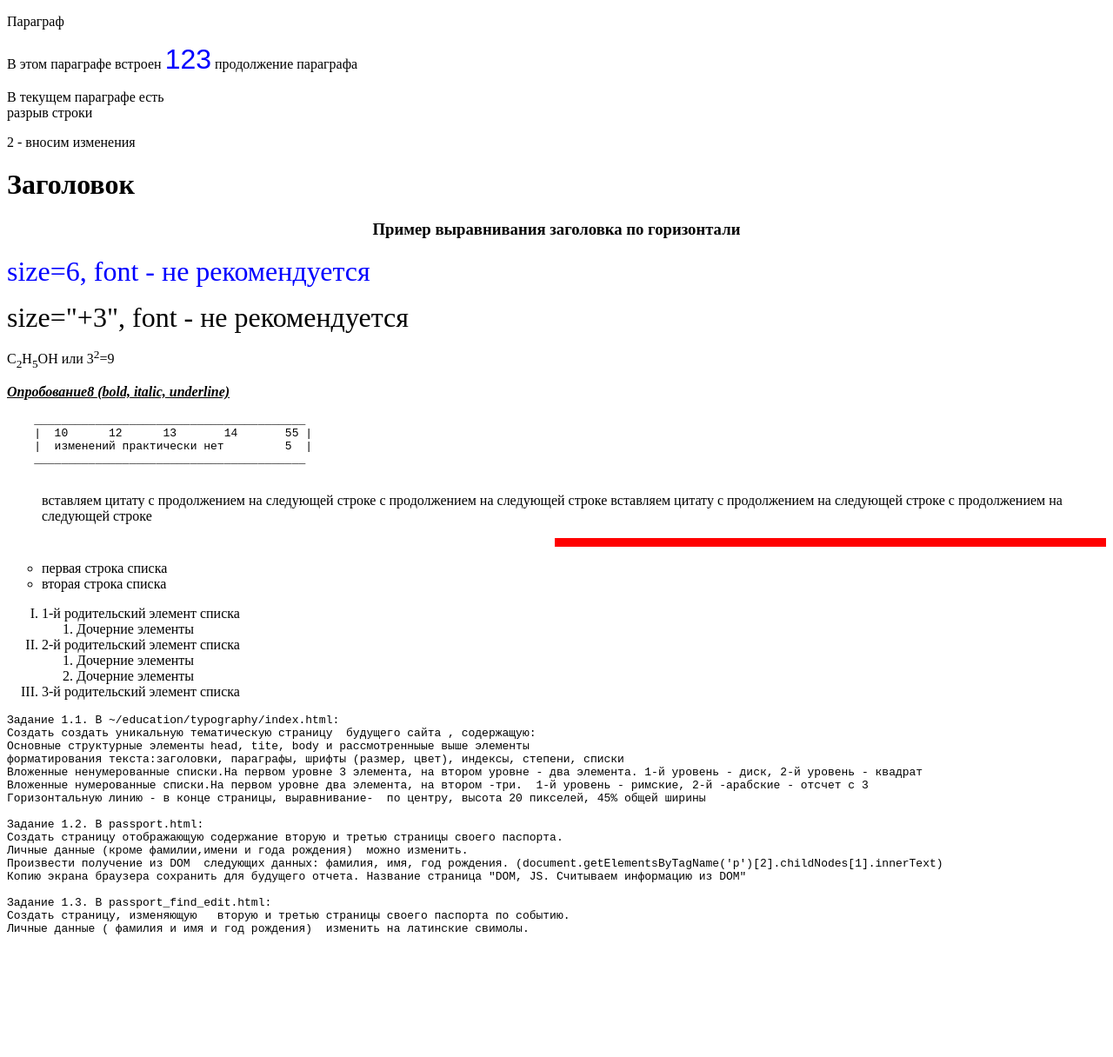
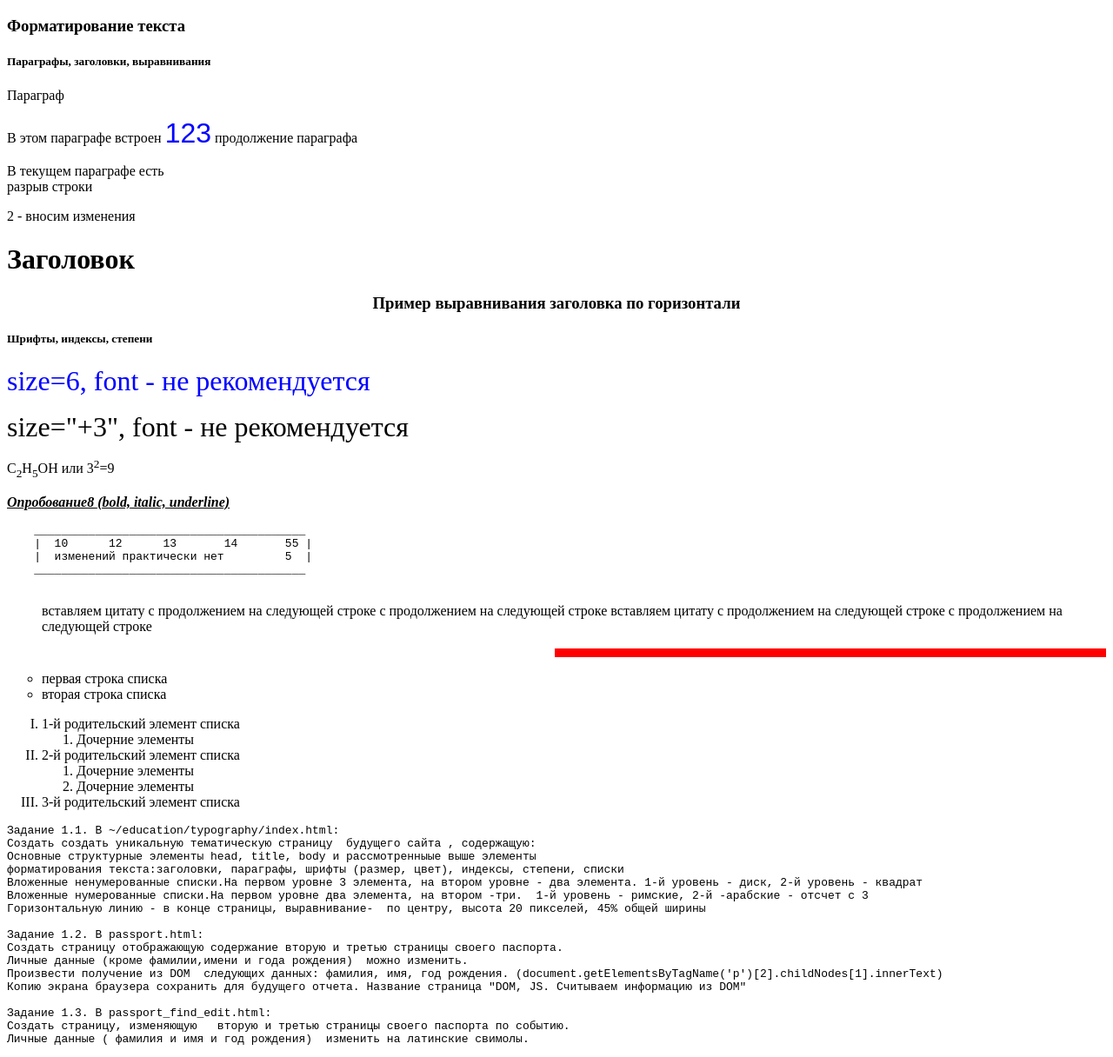
Before and after one commit to iromfae/2024_BWT, a plain HTML site: page 010_typography/index.html in a window 1280 px wide. Shown: the whole page at 87% size. Before the commit the page ends 1089 px from the top, so only its background shows below. Drawn offline with Linux system fonts and the light colour scheme; a script that the page names is missing.

Commit message:
Update index.html

```diff
--- a/010_typography/index.html
+++ b/010_typography/index.html
@@ -7,6 +7,9 @@
 </head>
 
 <body>
+</body>
+    <h3>Форматирование текста</h3>
+    <h5>Параграфы, заголовки, выравнивания</h5>
     <p>Параграф</p>
     <p>В этом параграфе встроен <span id="new">оригинальный фрагмент и он будет изменен </span> продолжение параграфа
     </p>
@@ -19,7 +22,7 @@
     <h1>Заголовок</h1>
     <h3 align="center">Пример выравнивания заголовка по горизонтали</h3>
 
-
+<h5>Шрифты, индексы, степени</h5>
     <p>
         <font color="Blue" face="GothicG" size=6> size=6, font - не рекомендуется</font>
     </p>
@@ -64,7 +67,7 @@
     <pre>
 Задание 1.1. В ~/education/typography/index.html:
 Создать создать уникальную тематическую страницу  будущего сайта , содержащую:
-Основные структурные элементы head, tite, body и рассмотренныые выше элементы
+Основные структурные элементы head, title, body и рассмотренныые выше элементы
 форматирования текста:заголовки, параграфы, шрифты (размер, цвет), индексы, степени, списки
 Вложенные ненумерованные списки.На первом уровне 3 элемента, на втором уровне - два элемента. 1-й уровень - диск, 2-й уровень - квадрат
 Вложенные нумерованные списки.На первом уровне два элемента, на втором -три.  1-й уровень - римские, 2-й -арабские - отсчет с 3
```
